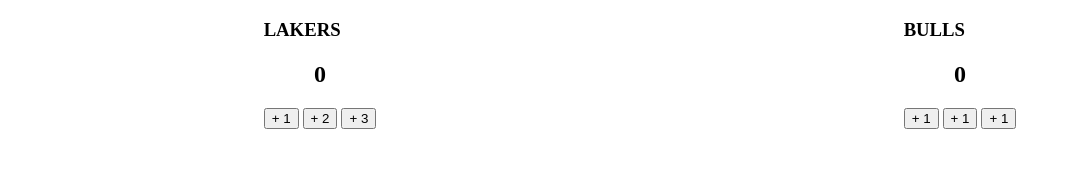
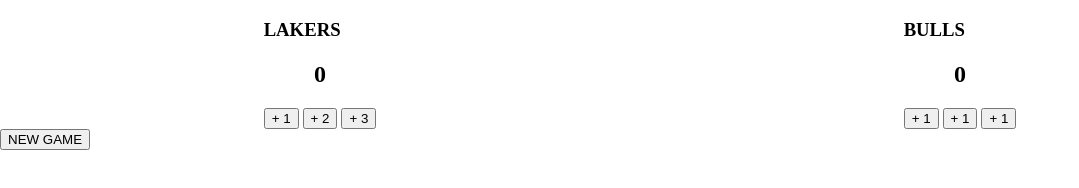
Before and after one commit to ImraanHoosen/Basketball-Scoreboard, a plain HTML site: page index.html in a window 1280 px wide. Shown: the whole page, without its empty margins (0-1079 px from the left). Drawn offline with Linux system fonts and the light colour scheme.

Commit message:
new game button added

```diff
--- a/index.html
+++ b/index.html
@@ -28,6 +28,8 @@
         </div>
     </div>
 
+    <button>NEW GAME</button>
+
     <script src="index.js"></script>
 </body>
 </body>
```
